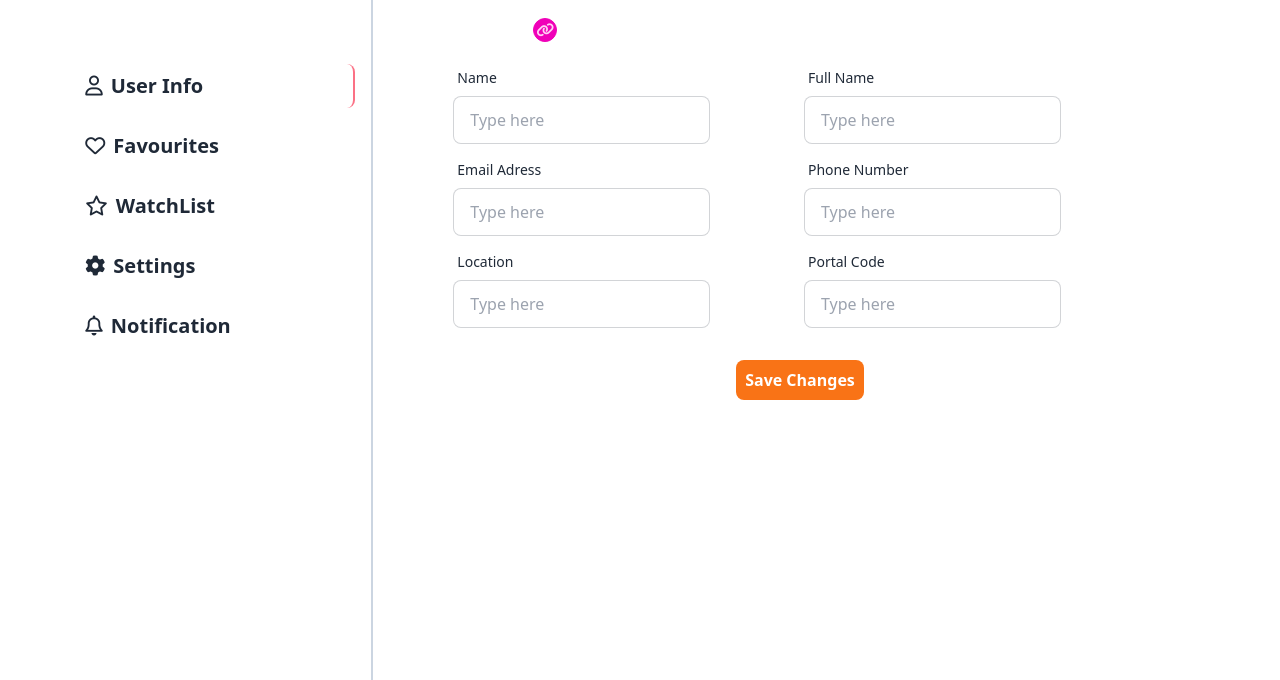
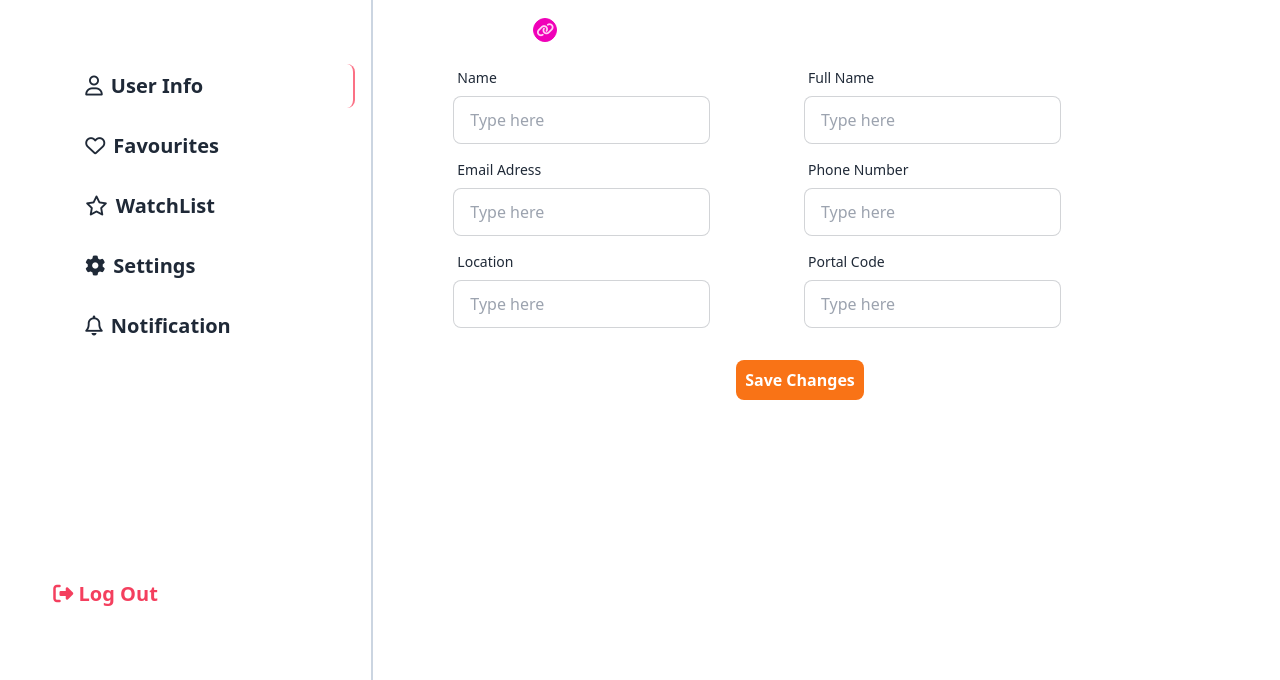
Before and after one commit to AzizulHakim18/engineering-hut-assestment, a plain HTML site: page index.html in a window 1280 px wide. Shown: the part 188-868 px from the top of the page. Drawn offline with nearby package versions, Linux system fonts and the light colour scheme.

Commit message:
design complete

```diff
--- a/index.html
+++ b/index.html
@@ -167,6 +167,11 @@
                     <li class="my-2"><a class="text-xl font-semibold text-base-400"><i class="fa-regular fa-bell"></i>
                             Notification</a>
                     </li>
+
+                    <button class="text-xl font-bold text-rose-500 my-16 absolute bottom-2 left-0"><i
+                            class="fa-solid fa-right-from-bracket"></i>
+                        Log
+                        Out</button>
                 </ul>
 
             </div>
```
